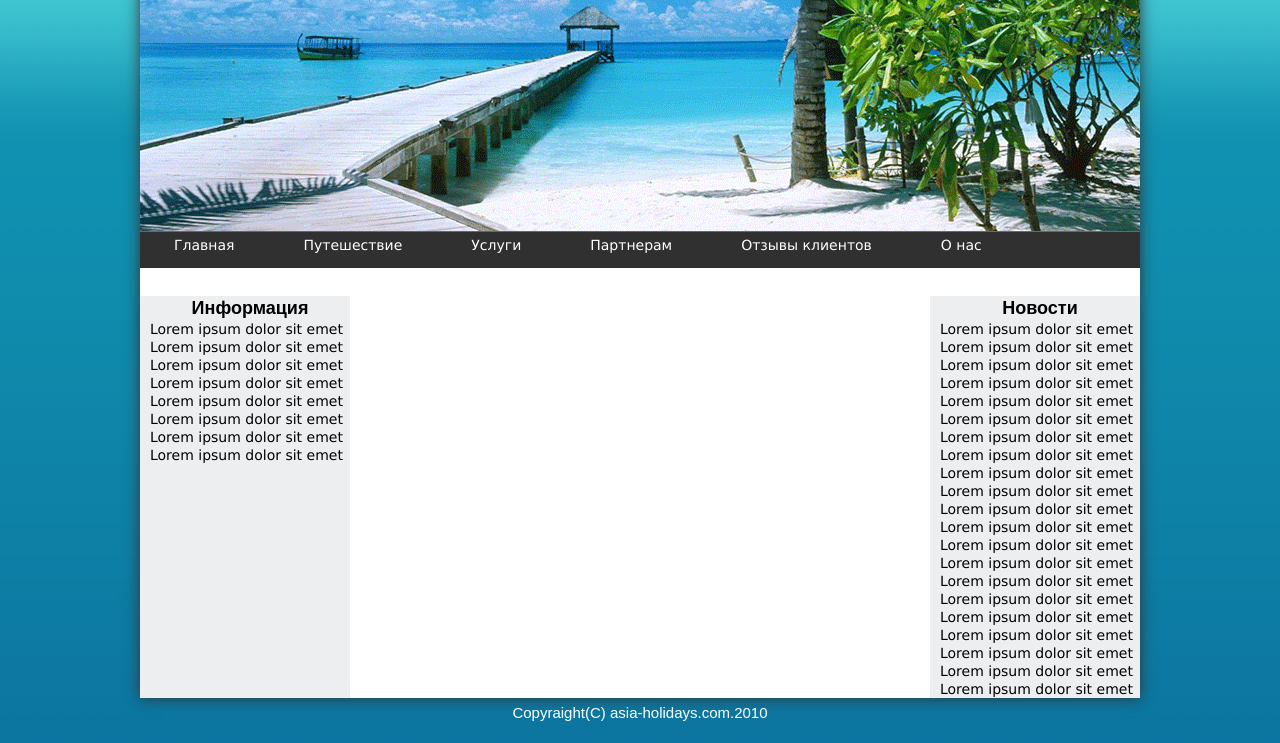
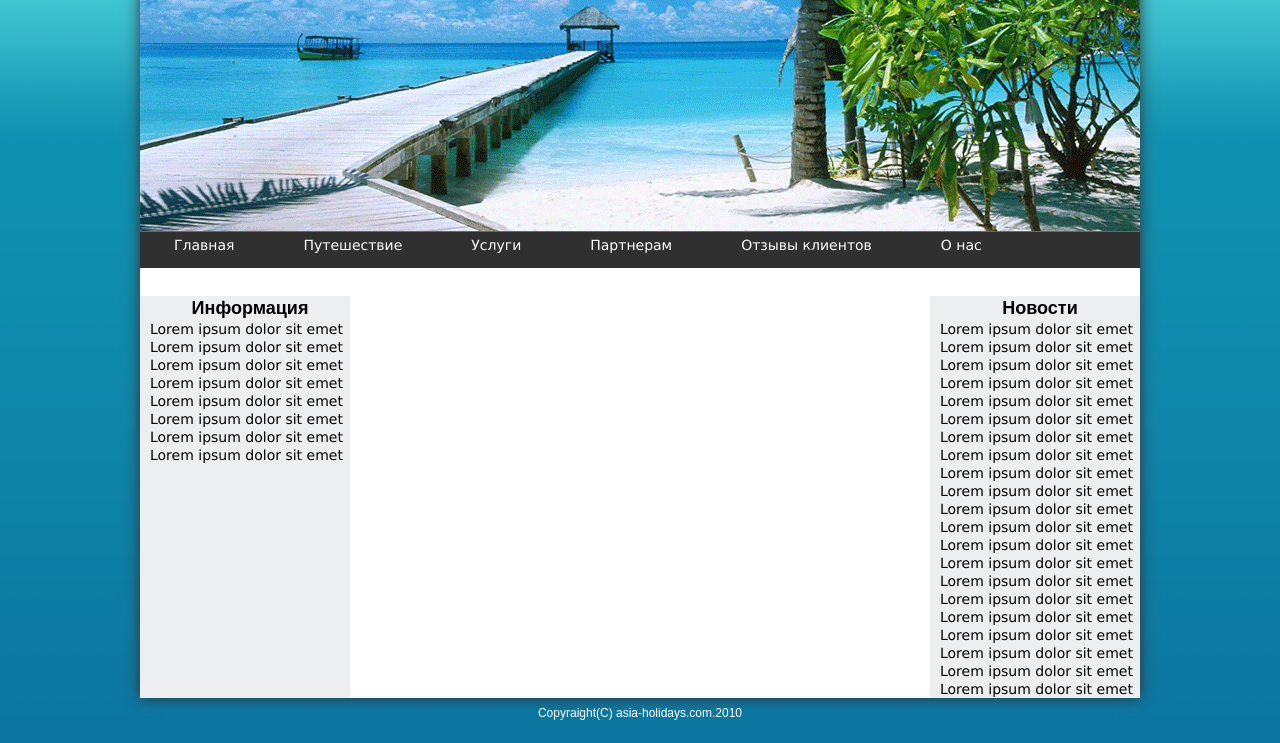
Before and after one commit to npmcdn-to-unpkg-bot/Elena8.github.io, a plain HTML site: page module_4/index.html in a window 1280 px wide. Shown: the part 222-965 px from the top of the page. Drawn offline with Linux system fonts and the light colour scheme.

Commit message:
footer p create

```diff
--- a/module_4/css/style.css
+++ b/module_4/css/style.css
@@ -171,6 +171,7 @@
 }
 
 footer p {
+    font: 12px/20px arial, sans-serif;
     text-align: center;
     color: white;
 }
```
